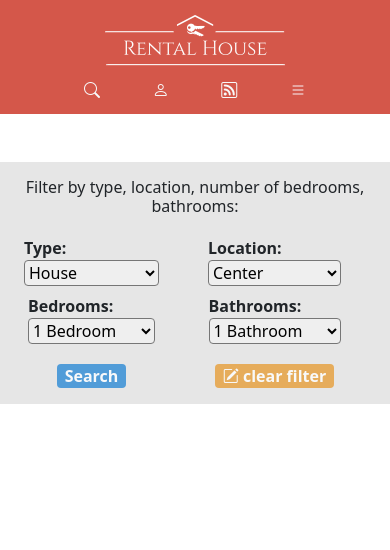
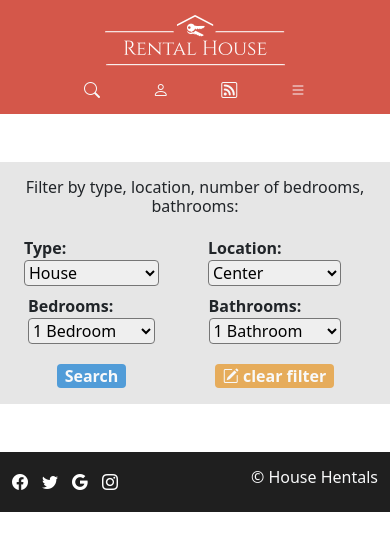
Before and after one commit to tiagorahal/Rental-Homes-Site, a website: page search.html in a window 390 px wide. Drawn offline with nearby package versions, Linux system fonts and the light colour scheme.

Commit message:
Bottom footer search.html done on mobile

```diff
--- a/search.html
+++ b/search.html
@@ -92,6 +92,20 @@
                 </div>
             </div>
         </main>
-        <footer></footer>
+        <footer>
+            <div class="container-fluid bottom-footer-bg">
+                <div class="row py-3">
+                    <div class="col-4 d-flex justify-content-between align-items-center">
+                        <a class="text-white" href=""><i class="bi bi-facebook"></i></a>
+                        <a class="text-white" href=""><i class="bi bi-twitter"></i></a>
+                        <a class="text-white" href=""><i class="bi bi-google"></i></a>
+                        <a class="text-white" href=""><i class="bi bi-instagram"></i></a>
+                    </div>
+                    <div class="col d-flex justify-content-end align-items-center">
+                        <h6 class="text-light">&#169; House Hentals</h6>
+                    </div>
+                </div>
+            </div>
+        </footer>
     </body>
 </html>
```
